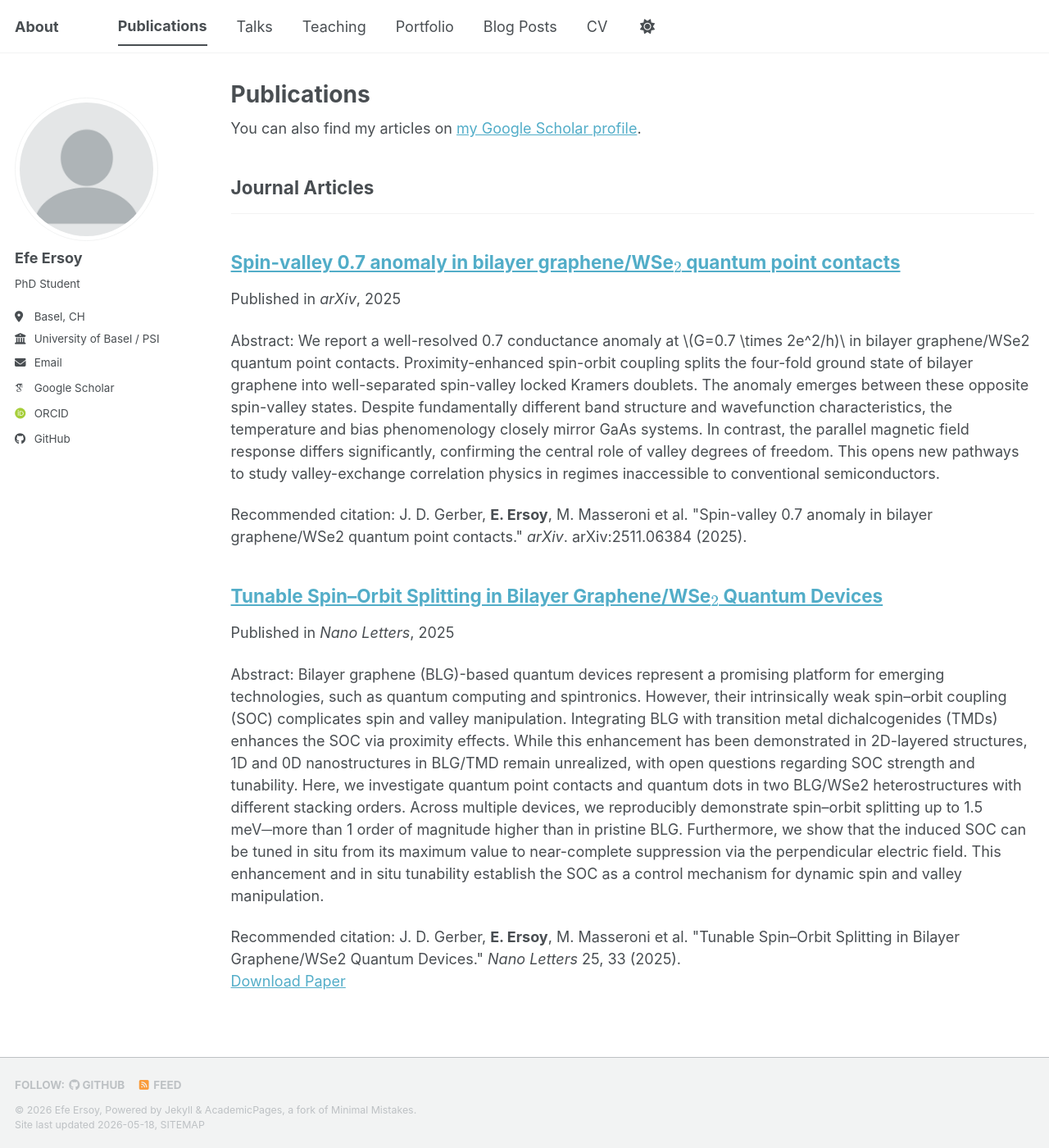
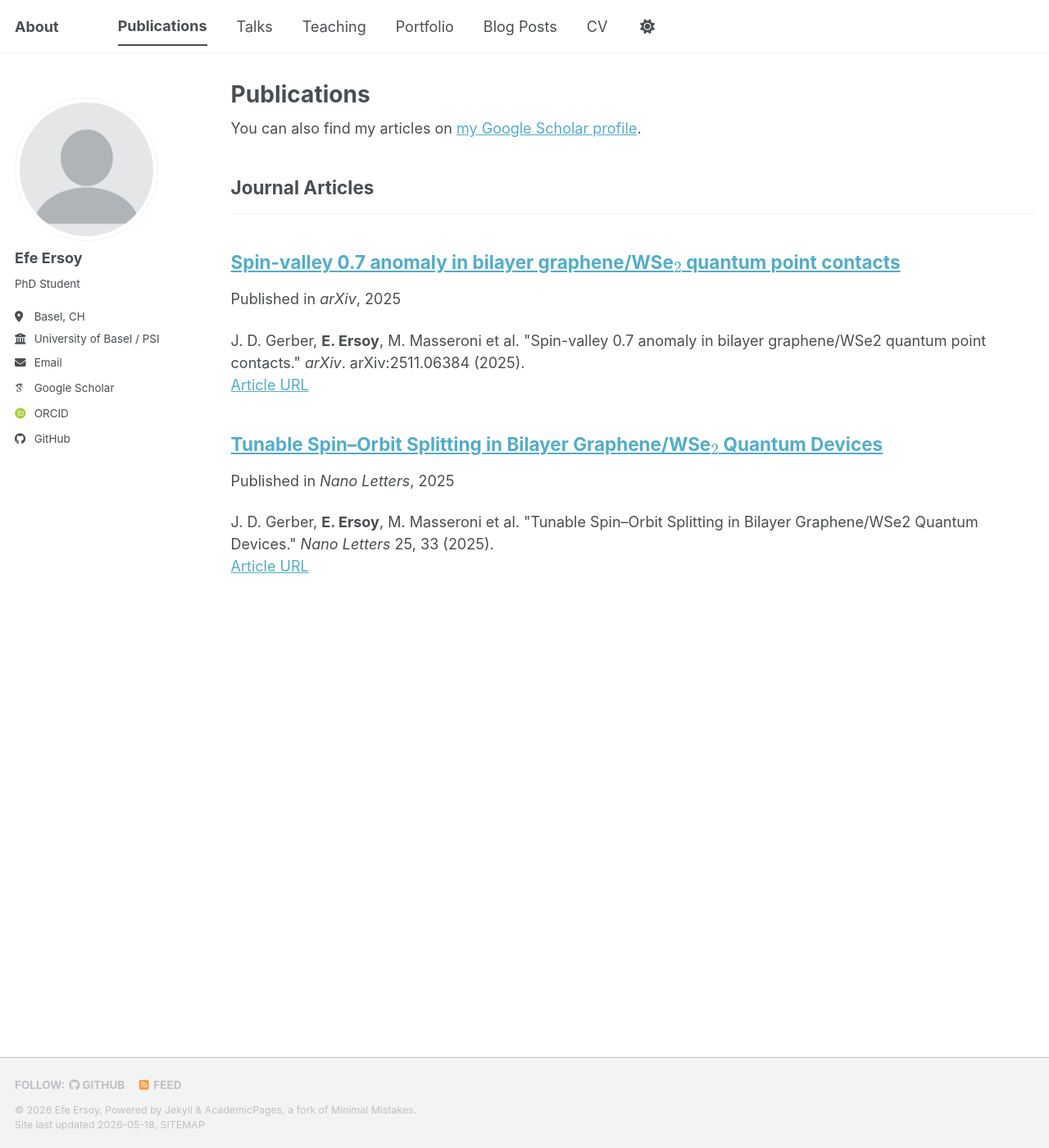
Before and after one commit to efe-ersoy/efe-ersoy.github.io, a Jekyll site: the page built from _pages/publications.html, in a window 1280 px wide and 1400 px high. Shown: the whole window at 82% size. Built offline with Jekyll 4.4.1, drawn with Linux system fonts in a browser that asks for light colours; some web fonts are replaced; a script bundle is joined from its source files by our own code; library files that are not in the unit come from our copies.

Commit message:
more changes in layout

```diff
--- a/_includes/archive-single.html
+++ b/_includes/archive-single.html
@@ -53,25 +53,25 @@
     {% endif %}
 
     {% if post.citation and post.paperurl and post.slidesurl and post.bibtexurl %}
-      <p>Recommended citation: {{ post.citation }}<br /><a href="{{ post.paperurl }}">Download Paper</a> | <a href="{{ post.slidesurl }}">Download Slides</a> | <a href="{{ post.bibtexurl }}">Download Bibtex</a></p>
+      <p>{{ post.citation }}<br /><a href="{{ post.paperurl }}">Article URL</a> | <a href="{{ post.slidesurl }}">Download Slides</a> | <a href="{{ post.bibtexurl }}">Download Bibtex</a></p>
     {% elsif post.citation and post.paperurl and post.slidesurl %}
-      <p>Recommended citation: {{ post.citation }}<br /><a href="{{ post.paperurl }}">Download Paper</a> | <a href="{{ post.slidesurl }}">Download Slides</a></p>
+      <p>{{ post.citation }}<br /><a href="{{ post.paperurl }}">Article URL</a> | <a href="{{ post.slidesurl }}">Download Slides</a></p>
     {% elsif post.citation and post.paperurl and post.bibtexurl %}
-      <p>Recommended citation: {{ post.citation }}<br /><a href="{{ post.paperurl }}">Download Paper</a> | <a href="{{ post.bibtexurl }}">Download Bibtex</a></p>
+      <p>{{ post.citation }}<br /><a href="{{ post.paperurl }}">Article URL</a> | <a href="{{ post.bibtexurl }}">Download Bibtex</a></p>
     {% elsif post.citation and post.paperurl %}
-      <p>Recommended citation: {{ post.citation }}<br /><a href="{{ post.paperurl }}">Download Paper</a></p>
+      <p>{{ post.citation }}<br /><a href="{{ post.paperurl }}">Article URL</a></p>
     {% elsif post.citation and post.slidesurl and post.bibtexurl %}
-      <p>Recommended citation: {{ post.citation }}<br /><a href="{{ post.slidesurl }}">Download Slides</a> | <a href="{{ post.bibtexurl}}">Download Bibtex</a></p>
+      <p>{{ post.citation }}<br /><a href="{{ post.slidesurl }}">Download Slides</a> | <a href="{{ post.bibtexurl}}">Download Bibtex</a></p>
     {% elsif post.citation and post.slidesurl %}
-      <p>Recommended citation: {{ post.citation }}<br /><a href="{{ post.slidesurl }}">Download Slides</a></p>
+      <p>{{ post.citation }}<br /><a href="{{ post.slidesurl }}">Download Slides</a></p>
     {% elsif post.citation and post.bibtexurl %}
-      <p>Recommended citation: {{ post.citation }}<br /><a href="{{ post.bibtexurl }}">Download Bibtex</a></p>
+      <p>{{ post.citation }}<br /><a href="{{ post.bibtexurl }}">Download Bibtex</a></p>
     {% elsif post.citation %}
-      <p>Recommended citation: {{ post.citation }}</p>
+      <p>{{ post.citation }}</p>
     {% elsif post.paperurl and post.bibtexurl %}
-      <p><a href="{{ post.paperurl }}">Download Paper</a> | <a href="{{ post.bibtexurl }}">Download Bibtex</a></p>
+      <p><a href="{{ post.paperurl }}">Article URL</a> | <a href="{{ post.bibtexurl }}">Download Bibtex</a></p>
     {% elsif post.paperurl %}
-      <p><a href="{{ post.paperurl }}">Download Paper</a></p>
+      <p><a href="{{ post.paperurl }}">Article URL</a></p>
     {% elsif post.slidesurl and post.bibtexurl %}
       <p><a href="{{ post.slidesurl }}">Download Slides</a> | <a href="{{ post.bibtexurl }}">Download Bibtex</a></p>
     {% elsif post.slidesurl %}
--- a/_layouts/single.html
+++ b/_layouts/single.html
@@ -45,7 +45,7 @@ layout: default
       {% endunless %}
 
       <section class="page__content" itemprop="text">
-        <!-- {{ content }} -->
+        {{ content }}
 
         {% if page.citation and page.paperurl and page.slidesurl and page.bibtexurl %}
           <p style="font-size: smaller">{{ page.citation }}<br /><a href="{{ page.paperurl }}">Article URL</a> | <a href="{{ page.slidesurl }}">Download Slides</a> | <a href="{{ page.bibtexurl }}">Download Bibtex</a></p>
--- a/_publications/2025-08-07-tunable.md
+++ b/_publications/2025-08-07-tunable.md
@@ -3,7 +3,7 @@ title: "Tunable Spin–Orbit Splitting in Bilayer Graphene/WSe$$_2$$ Quantum Dev
 collection: publications
 category: manuscripts
 permalink: /publication/2025-08-07-tunable
-# excerpt: 'This paper is about the number 1. The number 2 is left for future work.'
+excerpt: ''
 date: 2025-08-07
 venue: 'Nano Letters'
 paperurl: 'https://pubs.acs.org/doi/full/10.1021/acs.nanolett.5c02309'
```
Also changed, not shown: _publications/2025-11-09-spin.md (+2 -2 lines).
